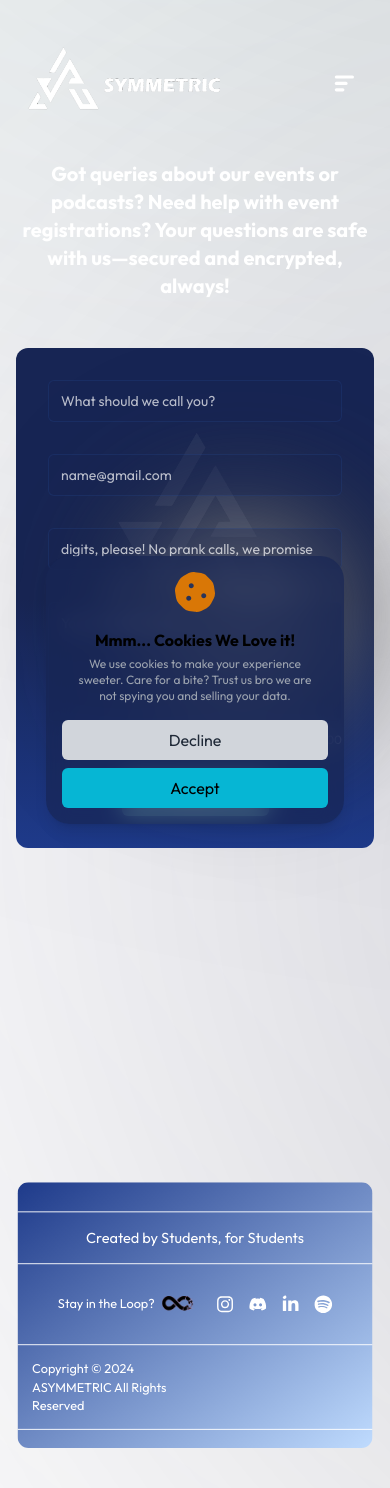
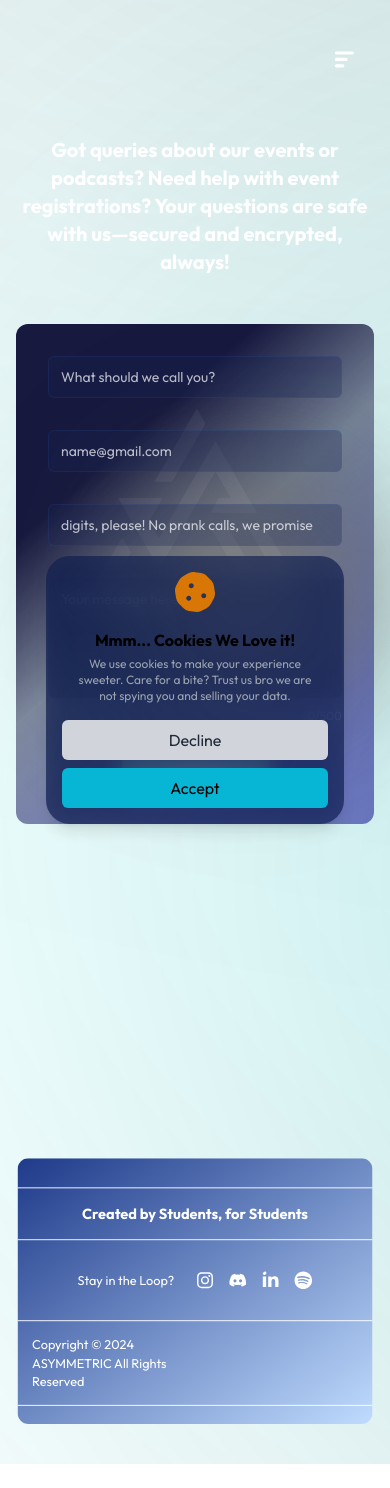
Before and after one commit to Club-Asymmetric/Asymmetric-Website-frontend, a Next.js app: page /contact-us in a window 390 px wide. After the commit the page ends 1464 px from the top, so only its background shows below. Built offline with nearby package versions, Linux system fonts and the light colour scheme; a web font is replaced by a local one.

Commit message:
[Fix] Styles Issue B-)

```diff
--- a/src/app/about-us/page.tsx
+++ b/src/app/about-us/page.tsx
@@ -36,14 +36,9 @@ export default function AboutUs() {
   const currentContent = contentData[activeSection];
 
   return (
-    <div className="min-h-fit w-[95%] lg:w-[85%] mx-auto px-4 py-8 md:px-8 space-y-12">
-      <div className="font-bold text-2xl sm:text-3xl md:text-4xl flex justify-start mb-6 sm:mb-8">
-        <h1 className="hover:animate-pulse hover:scale-95 cursor-pointer transition-all duration-300 text-center text-white">
-          About Us
-        </h1>
-      </div>
+    <div className="min-h-fit w-[95%] lg:w-[85%] mx-auto px-4 py-9 md:px-8 space-y-12">
       <div>
-      <section className="w-full sm:max-w-[80vw] mx-auto bg-ass-gradient text-white p-4 sm:p-8 md:p-12 lg:p-16 rounded-xl sm:rounded-2xl">
+      <section className="w-full sm:max-w-[80vw] mx-auto bg-ass-gradient text-white p-8 sm:p-8 md:p-12 lg:p-16 rounded-2xl sm:rounded-2xl">
         <div className="w-full max-w-6xl mx-auto">
           <div className="space-y-6 sm:space-y-8 md:space-y-10">
             {/* Clickable Typing Header */}
--- a/src/app/contact-us/page.tsx
+++ b/src/app/contact-us/page.tsx
@@ -52,7 +52,7 @@ const ContactUsFrom = () => {
         Got queries about our events or podcasts? Need help with event registrations? Your questions are safe with us—secured and encrypted, always!
       </h1>
 
-      <div className="w-full md:w-4/5 lg:w-1/2 bg-gradient-to-b from-blue-950 via-blue-950 to-blue-900 mx-auto p-4 md:p-6 rounded-xl relative">
+      <div className="w-full md:w-4/5 lg:w-1/2 bg-ass-gradient mx-auto p-4 md:p-6 rounded-xl relative">
         <GlowyShit color="#7E7E7E" left="15vh" top="20vh"/>
         <Image
           src={'/logo/ass.png'}
--- a/src/app/layout.tsx
+++ b/src/app/layout.tsx
@@ -84,7 +84,7 @@ export default function RootLayout({
         <div className="flex flex-col flex-grow relative over">
             <div className="absolute inset-0 w-full pointer-events-none overflow-hidden" style={{ bottom: 'auto', height: '100%' }}>
               <GlowyThing color="#88D0D1" left="-25vw" top="-120vh"/>
-              <GlowyThing color="#6F6F9A" left="80vw" top="60vh"/>
+              <GlowyThing color="#00FFFF" left="80vw" top="60vh"/>
               <GlowyThing color="#E0C585" left="-35vw" top="350vh"/>
             </div>
           <Navbar />
--- a/src/app/page.tsx
+++ b/src/app/page.tsx
@@ -90,14 +90,14 @@ export default function Home() {
           <div className="flex flex-col lg:flex-row items-center justify-center rounded-xl p-6 md:p-10 max-w-6xl bg-ass-gradient w-full gap-6 lg:gap-10">
             <div className="flex-1 text-center lg:text-left lg:ml-10">
               <h1 className="text-3xl md:text-4xl font-bold">
-                <ColorText text="Welcome to Asymmetric!" />
+                <ColorText text="Welcome to Asymmetric !" />
               </h1>
               <p className="mt-4 text-sm md:text-base">
                 Lorem, ipsum dolor sit amet consectetur adipisicing elit. Deleniti itaque id esse. Doloribus, iure dolores. Cupiditate est blanditiis cum, vitae quos deserunt eligendi eaque ullam qui porro eum dicta magnam?
                 Sed omnis harum eveniet quas cumque id blanditiis non sunt voluptatem asperiores ab, nihil voluptate eligendi, aliquam suscipit laboriosam. Nostrum similique rem voluptatem recusandae, minus et tempore cum labore fugit!
               </p>
               <Link href='/about-us'>
-                <button className="mt-6 bg-ass-button text-white hover:bg-white hover:text-black px-4 py-2 rounded-md transition-all duration-300">
+                <button className="mt-6 bg-ass-button hover:bg-white hover:text-black px-4 py-1 hover:scale-105 rounded-md transition-all duration-300">
                   Dive Deeper
                 </button>
               </Link>
@@ -112,7 +112,7 @@ export default function Home() {
           </div>
         </div>
         {/* Events Section */}
-        <div className='flex flex-col w-fit rounded-xl bg-blue-950 my-20 pt-10 mx-auto'>
+        <div className='flex flex-col max-w-6xl rounded-xl bg-blue-950 my-20 pt-10 mx-auto'>
         <Event
             imageSrc="/placeholders/Events_Placeholder.png"
             synopsis="Event description goes here"
@@ -183,7 +183,7 @@ export default function Home() {
         </div>
       )}
       {/*Podcast Section*/}
-      <div className="container mx-auto px-4 py-8">
+      <div className="container mx-auto xl:px-40 py-8">
       <div className="grid grid-cols-1 md:grid-cols-2 lg:grid-cols-3 gap-8 justify-items-center">
         {podcasts.slice(0,3).map((podcast, index) => (
             // On mobile, show only first podcast
--- a/src/components/Footer.tsx
+++ b/src/components/Footer.tsx
@@ -13,54 +13,6 @@ import { useState, useEffect } from 'react';
 
 const Footer = () => {
   const [scale, setScale] = useState(1);
-  const [buttonText, setButtonText] = useState('Click to COPY');
-
-  const copyToClipboard = async (text: string) => {
-    try {
-      if (navigator.clipboard && navigator.clipboard.writeText) {
-        await navigator.clipboard.writeText(text);
-      } else {
-        // Create a temporary span element
-        const span = document.createElement('span');
-        span.textContent = text;
-        span.style.position = 'absolute';
-        span.style.opacity = '0';
-        span.style.whiteSpace = 'pre'; // Preserve whitespace
-        document.body.appendChild(span);
-
-        // Create a selection range
-        const range = document.createRange();
-        range.selectNodeContents(span);
-        const selection = window.getSelection();
-        if (selection) {
-          selection.removeAllRanges();
-          selection.addRange(range);
-          document.execCommand('copy');
-          selection.removeAllRanges();
-        }
-
-        // Clean up
-        document.body.removeChild(span);
-      }
-
-      // Update button text in both cases
-      setButtonText('DUMB ASS (Check your ClipBoard)');
-      setTimeout(() => setButtonText('Click to COPY'), 2000);
-
-    } catch (err) {
-      console.error('Failed to copy:', err);
-      setButtonText('Failed to copy');
-      setTimeout(() => setButtonText('Click to COPY'), 2000);
-    }
-  };
-
-  const handleCopy = (): void => {
-    const textElement = document.getElementById('tooltipText');
-    if (textElement) {
-      const textToCopy = textElement.textContent || '';
-      copyToClipboard(textToCopy.trim());
-    }
-  };
 
   const handleEasterEggHover = (isHovering: boolean) => {
     document.documentElement.classList.toggle('grayscale-active', isHovering);
@@ -105,13 +57,13 @@ const Footer = () => {
     >
       <div className="max-w-5xl mx-auto py-4 border-white border-t">
         <div className="text-center">
-          <h2 className="md:text-lg text-base mb-4">Created by Students, for Students</h2>
+          <h2 className="md:text-lg text-base md:font-normal font-bold mb-4">Created by Students, for Students</h2>
           <div className='border-white border-t'/>
         </div>
         <div className="flex flex-row justify-center md:justify-evenly items-center border-white px-3 py-4">
           <div>
             <Link href='/'>
-              <div className="md:w-72 md:h-28 relative py-7 md:py-0">
+              <div className="md:w-72 md:h-28 scale-110 relative py-7 md:py-0">
                 <Image
                   src="/logo/logo.png"
                   alt="Logo"
@@ -123,35 +75,11 @@ const Footer = () => {
             </Link>
           </div>
           <div className="flex items-center space-x-4 mt-0 px-3">
-            <span className="md:text-base text-sm text-white mr-2 transition-all duration-200 cursor-pointer">
+            <span className="md:text-lg text-sm text-white mr-2 transition-all duration-200 cursor-pointer">
               Stay in the
               <Link href='https://linktr.ee/Club_Asymmetric' target='_blank'>
                 <span className='hover:text-gray-300 transition-all duration-200'> Loop</span>
               </Link>?
-              <div className="relative inline-block">
-                <div className="peer">
-                  <Image
-                    src="/elements/breakingconnect.png"
-                    alt="Breaking-Connect"
-                    width={35}
-                    height={35}
-                    className="inline-block mb-1 ml-2 cursor-pointer"
-                    onClick={handleCopy}
-                  />
-                </div>
-                {/* Should I make it Transparent */}
-                <div className="absolute bottom-full left-1/2 transform -translate-x-1/2 bg-blue-200/90 text-black text-xs sm:text-sm lg:text-base p-2 rounded-md opacity-0 peer-hover:opacity-0 transition-all duration-300 mb-1 w-64 sm:w-80 lg:w-96 text-center cursor-default">
-                  <span id="tooltipText">
-                    -... .-. . .- -.- .. -. --. / -.-. .. - / -.-. --- -. -. . -.-. - ... / -.--. ... .. -... .. --..-- / .. / .- -- / - .- .-. --. . - .. -. --. / -.-- --- ..- -.--.-
-                  </span>
-                </div>
-                <div className="absolute -bottom-[36px] sm:-bottom-[50px] md:-bottom-[55px] left-1/2 transform -translate-x-1/2 bg-blue-200/90 text-black text-xs sm:text-sm lg:text-base p-2 rounded-md opacity-0 peer-hover:opacity-100 transition-all duration-300 mb-1 w-52 sm:w-60 lg:w-72 text-center cursor-default">
-                  <span>
-                    {buttonText}
-                    <br />
-                  </span>
-                </div>
-              </div>
             </span>
             <Link href="https://www.instagram.com/clubasymmetric/" target='_blank' className="transition-colors">
               <FaInstagram className="transition-all duration-300 md:w-7 md:h-7 w-5 h-5 hover:bg-red-500 hover:scale-105 rounded-md" />
--- a/src/components/GroupPhoto.tsx
+++ b/src/components/GroupPhoto.tsx
@@ -152,7 +152,7 @@ const SectionContent: React.FC<SectionContentProps> = ({
   );
 
   return (
-    //CHECK THE TOP PROPERTY BECAUSE INSET IS BETTER || top-[60px] md:insert-0
+    //CHECK THE TOP PROPERTY BECAUSE INSET IS BETTER || top-[60px] md:inset-0
     <motion.div
     className="absolute inset-0 flex flex-col md:flex-row items-center justify-center"
     style={{
--- a/src/components/Navbar.tsx
+++ b/src/components/Navbar.tsx
@@ -73,10 +73,10 @@ const Navbar = () => {
   return (
     <div className="top-0 w-full min-w-max">
       <div className="container mx-auto min-w-max">
-        <div className="flex lg:items-center lg:justify-center justify-between items-center lg:space-x-5 mt-6">
+        <div className="flex lg:items-center lg:justify-center justify-between items-center lg:space-x-5 lg:mt-5 mt-0">
           {/* Logo */}
           <Link href="/">
-            <div className="w-72 h-28 relative">
+            <div className="w-72 h-28 relative lg:scale-125">
               <Image
                 src="/logo/logo.png"
                 alt="Logo"
--- a/tailwind.config.ts
+++ b/tailwind.config.ts
@@ -14,7 +14,7 @@ export default {
         'ass-gradient': 'linear-gradient(138deg, #17193F 26.48%, rgba(25, 27, 68, 0.50) 48.68%, rgba(60, 65, 165, 0.70) 81.92%)'
       },
       backgroundColor: {
-        'ass-button': '#88D0D1'
+        'ass-button': 'rgba(136, 208, 209, 0.80)'
       },
       keyframes: {
         zoomIn: {
```
